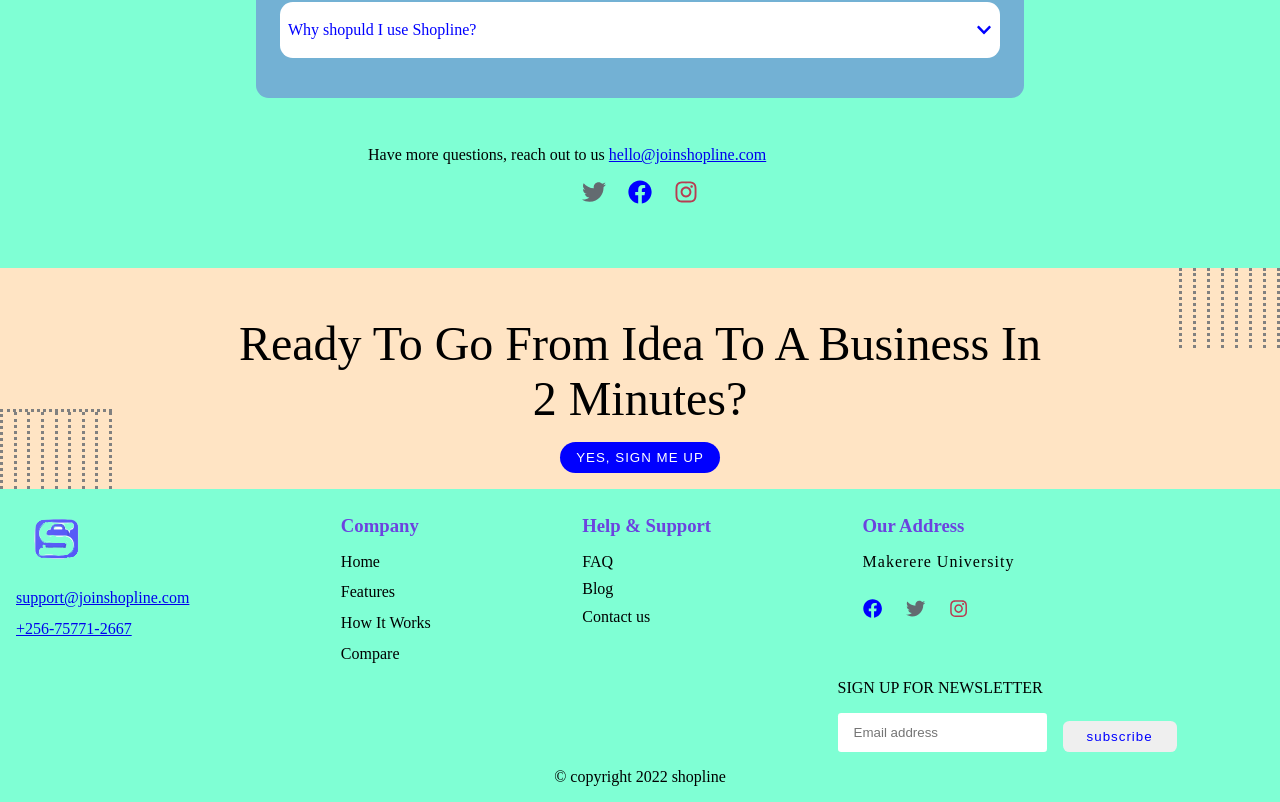
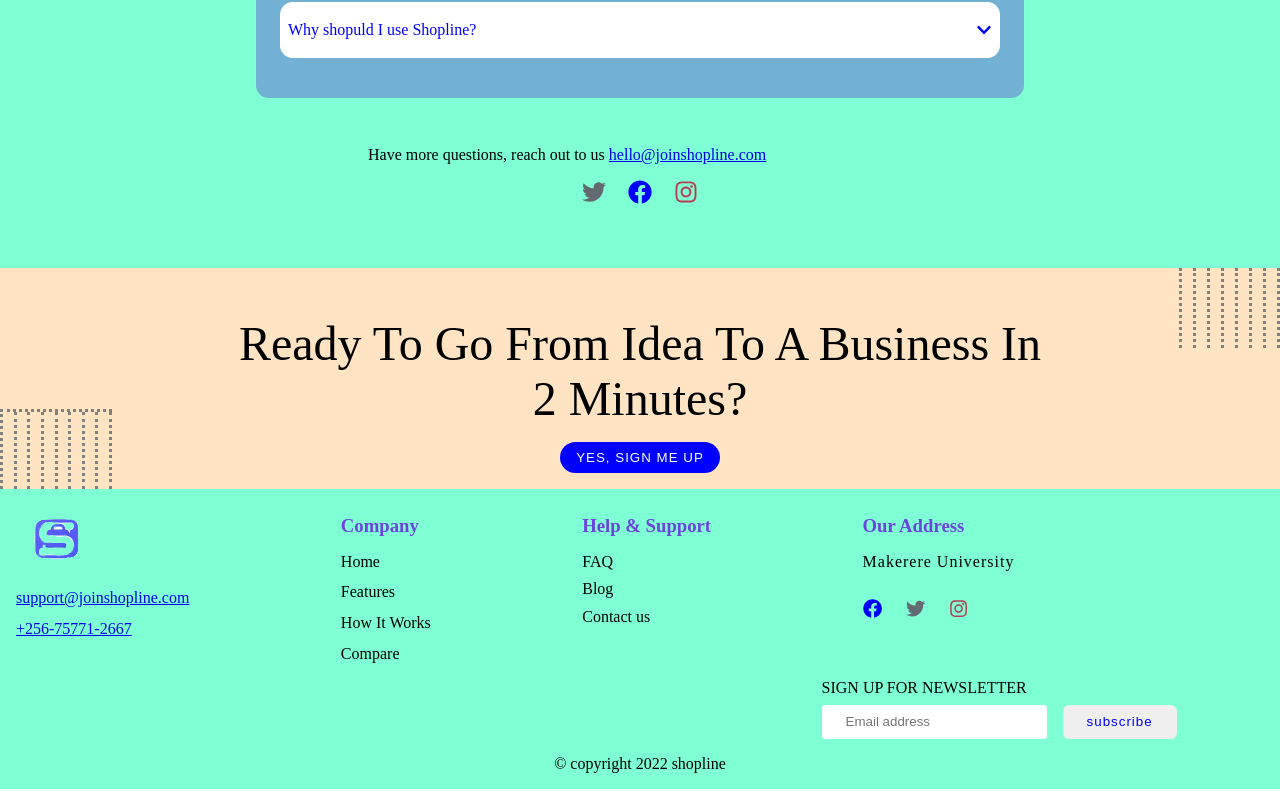
Before and after one commit to amazinng-blib/shopline-faq, a React (Create React App) app: page / in a window 1280 px wide. Shown: the part 769-1571 px from the top of the page. Built offline with nearby package versions, Linux system fonts and the light colour scheme.

Commit message:
modify footer button

```diff
--- a/src/index.css
+++ b/src/index.css
@@ -270,25 +270,23 @@
 
 .footer-input {
   display: flex;
-  gap: 1rem;
+  align-items: center;
+  column-gap: 1rem;
 }
 
 .email {
   border-radius: 0.2rem;
-  margin-top: 0.5rem;
+  padding: 0.6rem 1.5rem;
   border: none;
   outline: none;
 }
 .sub {
-  display: inline;
-  padding: 0.5rem 1.5rem;
+  padding: 0.6rem 1.5rem;
   border: none;
   outline: none;
   border-radius: 0.4rem;
   cursor: pointer;
   color: blue;
-  margin-top: 1rem;
-  margin-left: 0.5remrem;
   letter-spacing: 1px;
 }
 .sub:active {
@@ -352,6 +350,7 @@
   .footer-input {
     flex-direction: column;
     align-items: center;
+    row-gap: 1rem;
   }
 
   .newsletter {
```
